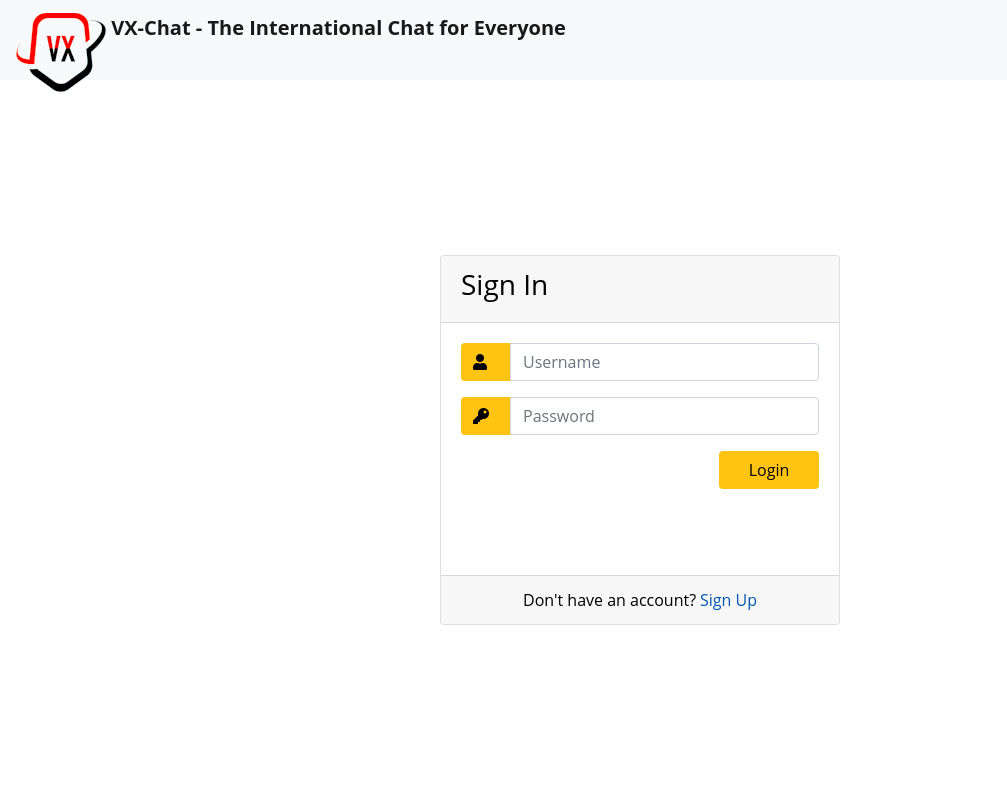
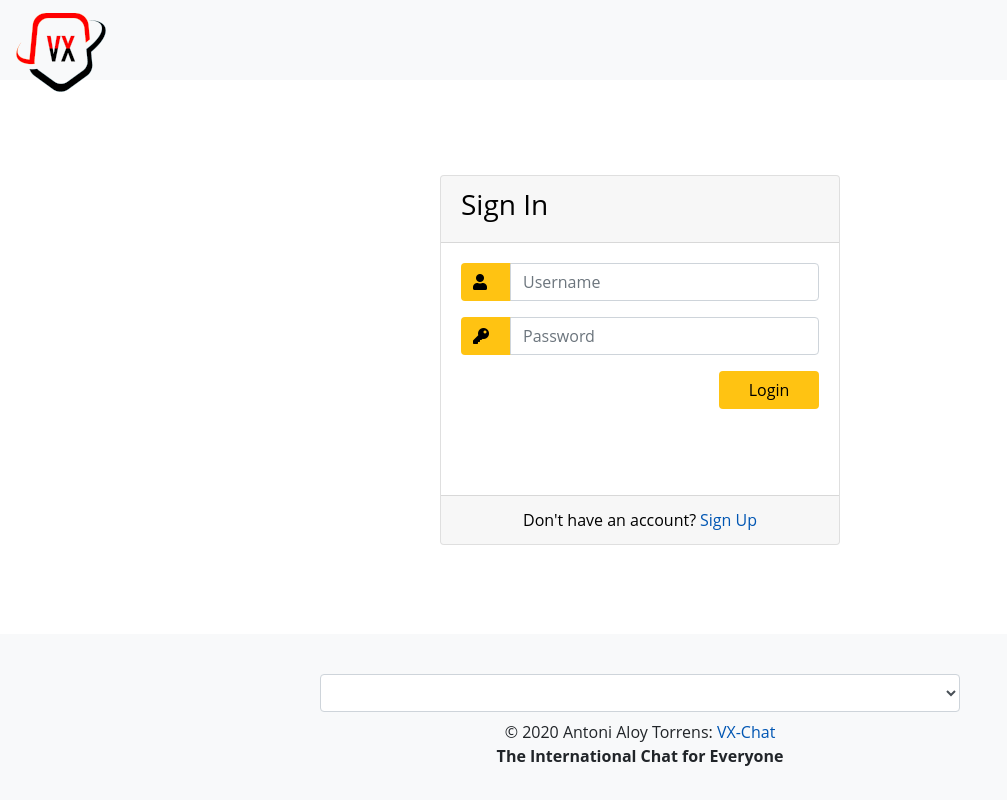
Before and after one commit to antonialoytorrens-DAW2018-2020/VX-Chat, a PHP site: page / in a window 1280 px wide. Shown: the whole page, without its empty margins (0-1007 px from the left). Run offline with PHP 8.4, Linux system fonts and the light colour scheme; lists and menus that the app fills with data are empty.

Commit message:
Millor disseny

```diff
--- a/client/css/login.css
+++ b/client/css/login.css
@@ -64,16 +64,3 @@ color: rgb(0, 0, 0);
 .links a{
 margin-left: 4px;
 }
-
-.extra-text-show {
-    display: none;
-}
-
-@media (max-width: 470px) {
-    #extra-text-hide {
-        display: none;
-    }
-    .extra-text-show {
-        display: inline;
-    }
-}
--- a/client/css/principal.css
+++ b/client/css/principal.css
@@ -1,7 +1,7 @@
 .img-center {
     margin: 0 auto;
 }
-#errorlogindiv, #errorUsuariRegistreDiv, #errorContrasenyaRegistreDiv{
+#errorlogindiv, #errorUsuariRegistreDiv, #errorContrasenyaRegistreDiv, #error-message{
 	color: #ce2700;
 	font-family: Open Sans;
 	font-weight: bold;
@@ -10,3 +10,14 @@
 html, body {
 	height: 100%;
 }
+
+#noumissatge {
+	padding: .5 rem 1 rem;
+}
+
+.d-flex .justify-content-center .h-100 {
+  width: 50px;
+  border: 1px solid #c3c3c3;
+  display: flex;
+  flex-wrap: wrap;
+}
--- a/client/index.html
+++ b/client/index.html
@@ -28,20 +28,11 @@
 
   <!--MENU-->
 
-  <nav class="navbar navbar-light bg-light" style="height: 10%;">
-    <div class="navbar-brand font-weight-bold w-100 float-left">
-      <img src="./img/vx.png" class="d-inline-block img-fluid" alt="VX-Chat Logo">
-      <span class="text-center align-top">VX-Chat<span id="extra-text-hide"> - The International Chat for
-          Everyone</span></span>
-      <span class="extra-text-show text-center align-top">The International Chat</span><br />
-      <span class="extra-text-show text-center align-top">for Everyone</span>
-      <div class="col-xs-8 col-sm-8 col-md-8" id="logindiv">
-        <span id="nomusuari"></span>&nbsp;&nbsp;&nbsp;<button id="btperfil" class="btn btn-link">Perfil</button>
-        <button id="logout" class="btn btn-link">Logout</button>
-      </div>
+  <nav class="navbar navbar-light bg-light fixed-top" style="height: 10%;">
+    <div class="navbar-brand font-weight-bold w-100">
+      <img src="./img/vx.png" class="img-responsive" alt="VX-Chat Logo">
     </div>
   </nav>
-
   <!--SIGN IN-->
 
   <div class="container" id="pswdiv">
@@ -129,30 +120,34 @@
 
   <!--MESSAGE LIST-->
 
-    <div class="container col-xs-12 col-sm-8 col-md-6 h-100" id="chatdiv">
-      <div class="col-xs-8 col-sm-8 col-md-8" <span id="nomusuari"></span>&nbsp;&nbsp;&nbsp;<label><select
-            id="voiceOptions"></select>
+  <div class="container" id="chatdiv">
+    <div class="d-flex justify-content-center h-75" style="flex-wrap: wrap;">
+      <div class="card">
+        <div class="card-header">
+          <h3>Xat</h3>
         </div>
-
-
-      <ul class="list-group" id="missatges">
-      </ul>
-
-
+        <div class="card-body">
+          <div id="error-message"></div>
+        </div>
+        <div class="card-body">
+          <div class="input-group form-group">
+            <textarea class="form-control" rows="2" cols="100" id="noumissatge" placeholder="Message..."
+              style="resize: none; border-radius: 0.5rem;"></textarea>
+            <div>
+              <input type="button" id="btnoumsg" class="btn btn-yellow btn-lg active align-middle" value="+">
+            </div>
+          </div>
+          <div class="input-group form-group">
             <div id="spin" class="row">
               <img id="volta" class="img-responsive img-center" src="./img/loading.gif" alt="">
             </div>
-
-      <div class="panel panel-default col-xs-12 col-sm-12 col-md-12">
-        <div class="panel-footer">
-          <div class="row">
-            <div class="col-xs-9 col-sm-9 col-md-9"><textarea class="form-control" rows="3" cols="100"
-                id="noumissatge"></textarea></div>
-            <div class="col-xs-2 col-sm-2 col-md-2"><input type="button" id="btnoumsg"
-                class="btn btn-yellow btn-lg active" value="+"></div>
+            <ul class="list-group" id="missatges">
+            </ul>
           </div>
         </div>
-
+        <div class="card-footer">
+        </div>
+      </div>
     </div>
   </div>
 
@@ -188,6 +183,52 @@
       </div>
     </div>
   </div>
+  <!-- Footer -->
+  <footer class="page-footer font-small special-color-dark pt-4 fixed-bottom bg-light" style="z-index: 1030; ">
+
+    <!-- Footer Elements -->
+    <div class="container">
+
+      <!--Grid row-->
+      <div class="row" id="logindiv">
+
+        <!--Grid column-->
+        <div class="col-md-6 mb-4">
+
+          <!-- Form -->
+          <form class="form-inline">
+            <!--USER SETTINGS-->
+
+            <div class="col-xs-8 col-sm-8 col-md-8">
+              <span id="nomusuari"></span>
+              <p><button id="btperfil" class="btn btn-link">Perfil</button>
+              <button id="logout" class="btn btn-link">Logout</button></p>
+            </div>
+          </form>
+          <!-- Form -->
+
+        </div>
+        <!--Grid column-->
+
+      </div>
+      <!--Grid row-->
+
+    </div>
+    <!-- Footer Elements -->
+
+    <!-- Copyright -->
+    <div class="footer-copyright text-center py-3">
+        <form class="input-group">
+          <select class="form-control mb-2" id="voiceOptions" style="width: 50%; flex: none; margin: auto;"></select>
+        </form>
+      © 2020 Antoni Aloy Torrens:
+      <a href="https://mdbootstrap.com/education/bootstrap/">VX-Chat</a>
+      <p class="font-weight-bold">The International Chat for Everyone</p>
+    </div>
+    <!-- Copyright -->
+
+  </footer>
+  <!-- Footer -->
 </body>
 <!--Speech Converter-->
 <script src="./js/speechConverter.js"></script>
```
Also changed, not shown: client/js/vxchat.js (+107 -68 lines). Lines whose indentation alone changed are shown as unchanged.
